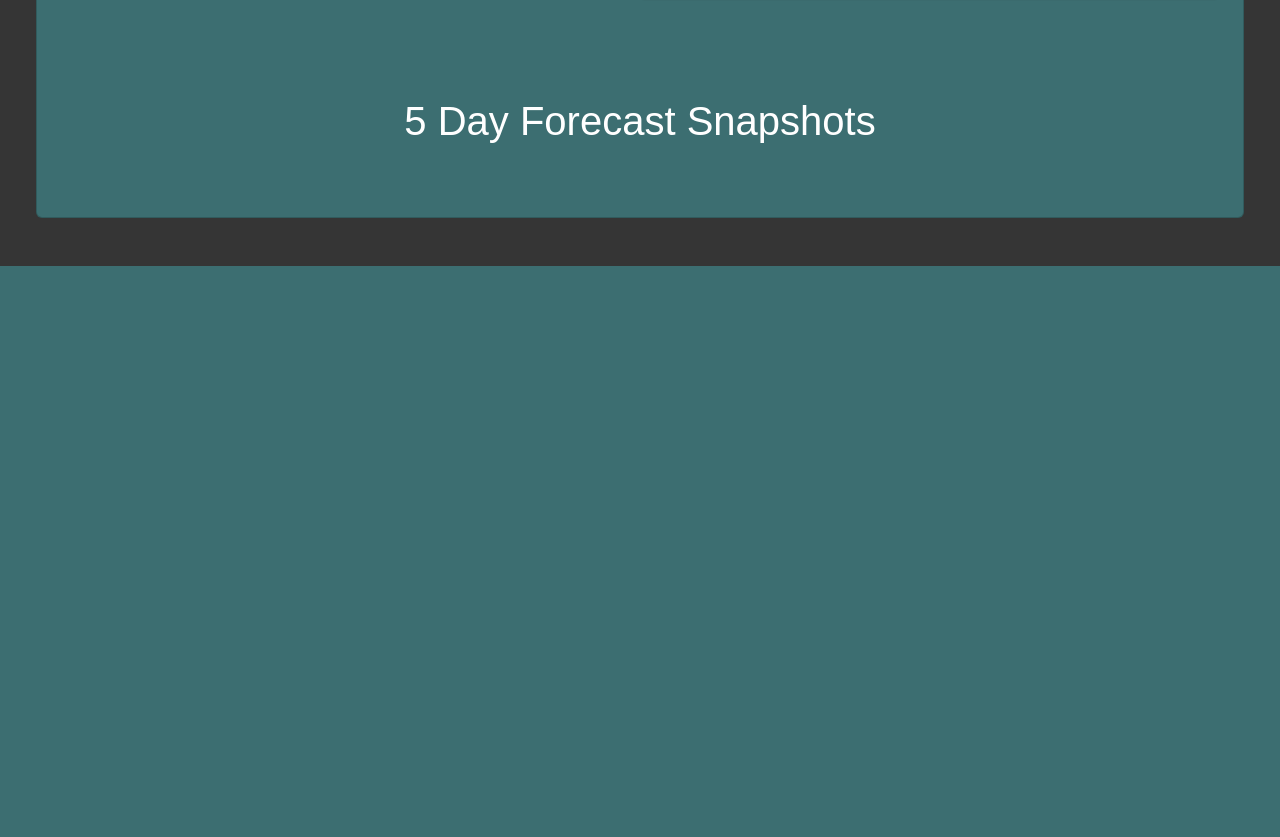
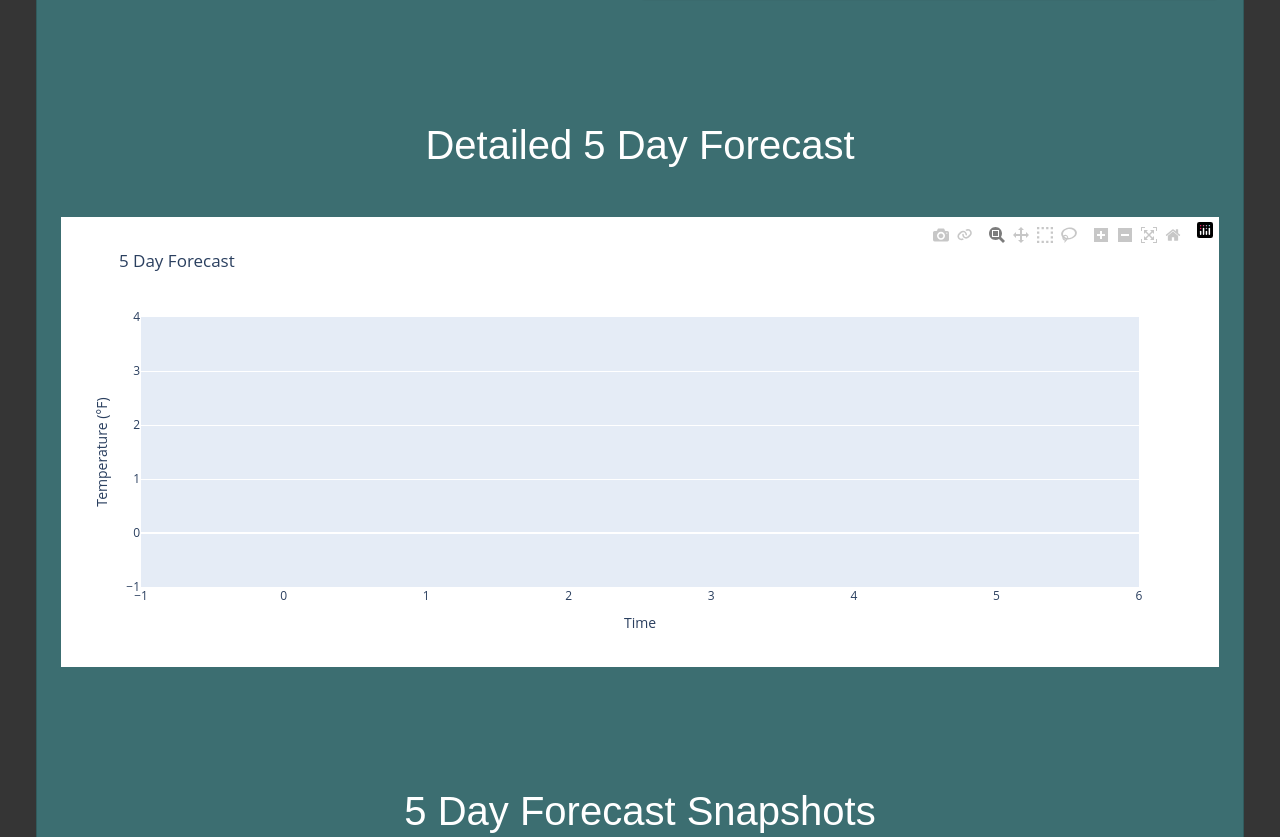
Before and after one commit to ottobrew/park_weather, a Django app: page /parks/1 in a window 1280 px wide. Shown: the part 933-1770 px from the top of the page. Before the commit the page ends 1199 px from the top, so only its background shows below. Run offline with Django 4.2, Linux system fonts and the light colour scheme; data comes from the database, SQL or seed files in the repository; data that the repository does not hold is empty; some web fonts are replaced.

Commit message:
Update parks_detail.html
Removed commented text

```diff
--- a/main/templates/main/parks_detail.html
+++ b/main/templates/main/parks_detail.html
@@ -35,10 +35,10 @@
         </div>
       </div>
 
-<!--       <div class="row g-0 m-4 py-4">
+      <div class="row g-0 m-4 py-4">
         <h1 class="my-5 londrina">Detailed 5 Day Forecast</h1>
         {{ visual|safe }}
-      </div> -->
+      </div>
 
       <div class="row g-0 m-4">
         <h1 class="my-5 londrina">5 Day Forecast Snapshots</h1>
```
